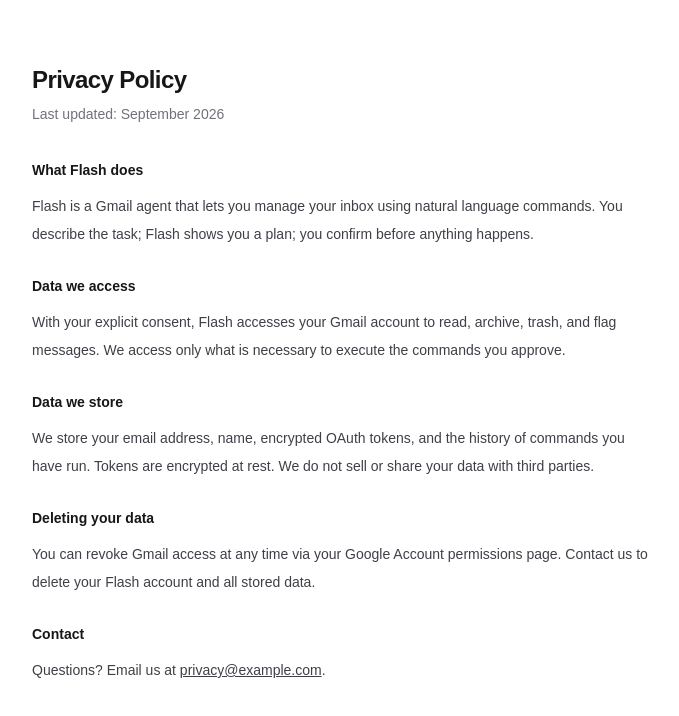
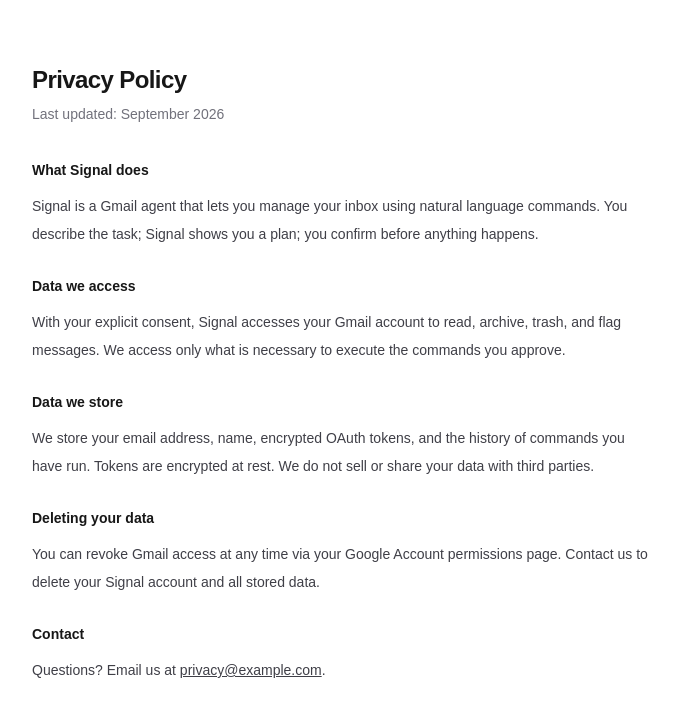
Before and after one commit to rizaan0/signal, a Next.js app: page /privacy in a window 1280 px wide. Shown: the top 716 px of the page, without its empty margins (296-975 px from the left). Built offline with nearby package versions, Linux system fonts and the light colour scheme.

Commit message:
Update references from 'Flash' to 'Signal' in chat and privacy pages to ensure consistency with branding.

```diff
--- a/src/app/chat/page.tsx
+++ b/src/app/chat/page.tsx
@@ -56,7 +56,7 @@
       {/* Header */}
       <header className="flex items-center justify-between border-b border-zinc-200 px-6 py-3 dark:border-zinc-800">
         <div>
-          <span className="text-sm font-semibold">Flash</span>
+          <span className="text-sm font-semibold">Signal</span>
           <span className="ml-2 text-xs text-zinc-500">{session.user.email}</span>
           <span className="ml-3 text-xs text-zinc-400">Inbox agent</span>
         </div>
--- a/src/app/privacy/page.tsx
+++ b/src/app/privacy/page.tsx
@@ -6,10 +6,10 @@
 
       <div className="mt-8 flex flex-col gap-6 text-sm leading-7 text-zinc-700 dark:text-zinc-300">
         <section>
-          <h2 className="font-semibold text-foreground">What Flash does</h2>
+          <h2 className="font-semibold text-foreground">What Signal does</h2>
           <p className="mt-2">
-            Flash is a Gmail agent that lets you manage your inbox using natural
-            language commands. You describe the task; Flash shows you a plan;
+            Signal is a Gmail agent that lets you manage your inbox using natural
+            language commands. You describe the task; Signal shows you a plan;
             you confirm before anything happens.
           </p>
         </section>
@@ -17,7 +17,7 @@
         <section>
           <h2 className="font-semibold text-foreground">Data we access</h2>
           <p className="mt-2">
-            With your explicit consent, Flash accesses your Gmail account to
+            With your explicit consent, Signal accesses your Gmail account to
             read, archive, trash, and flag messages. We access only what is
             necessary to execute the commands you approve.
           </p>
@@ -36,7 +36,7 @@
           <h2 className="font-semibold text-foreground">Deleting your data</h2>
           <p className="mt-2">
             You can revoke Gmail access at any time via your Google Account
-            permissions page. Contact us to delete your Flash account and all
+            permissions page. Contact us to delete your Signal account and all
             stored data.
           </p>
         </section>
```
